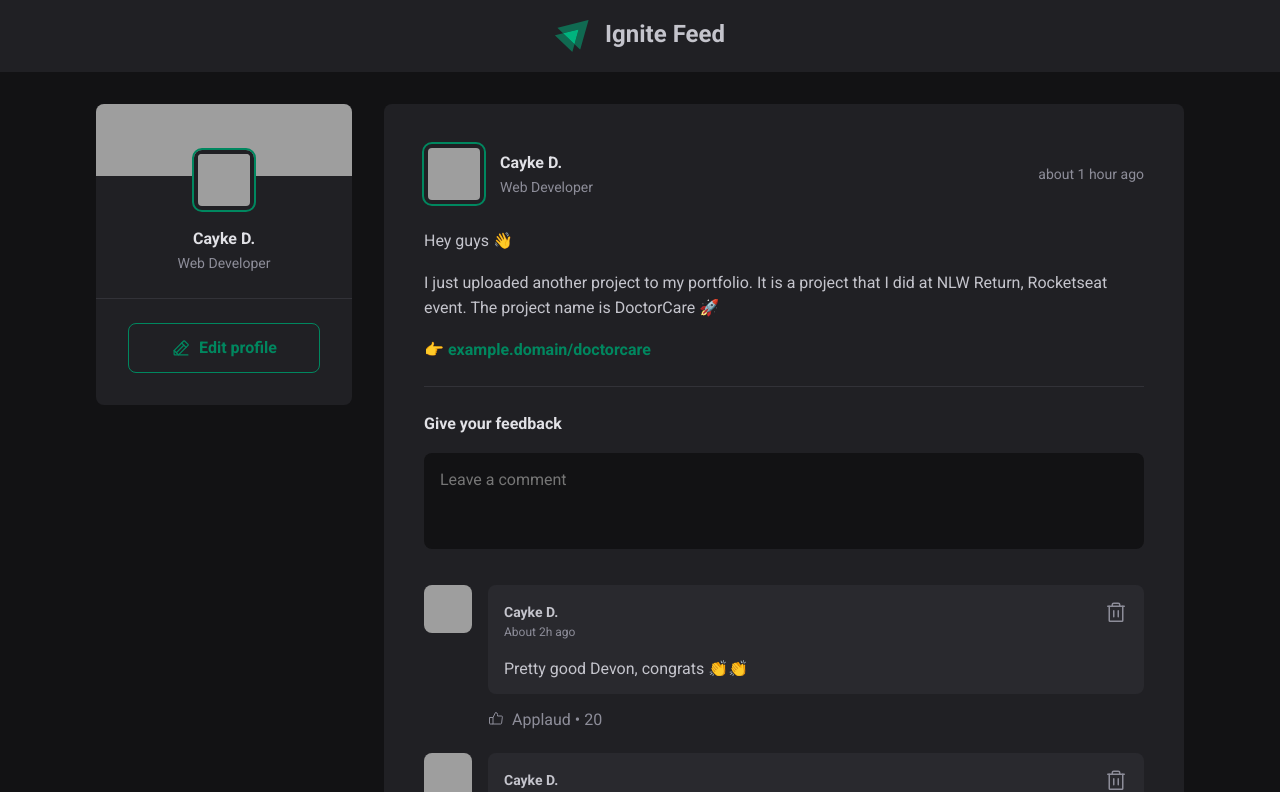
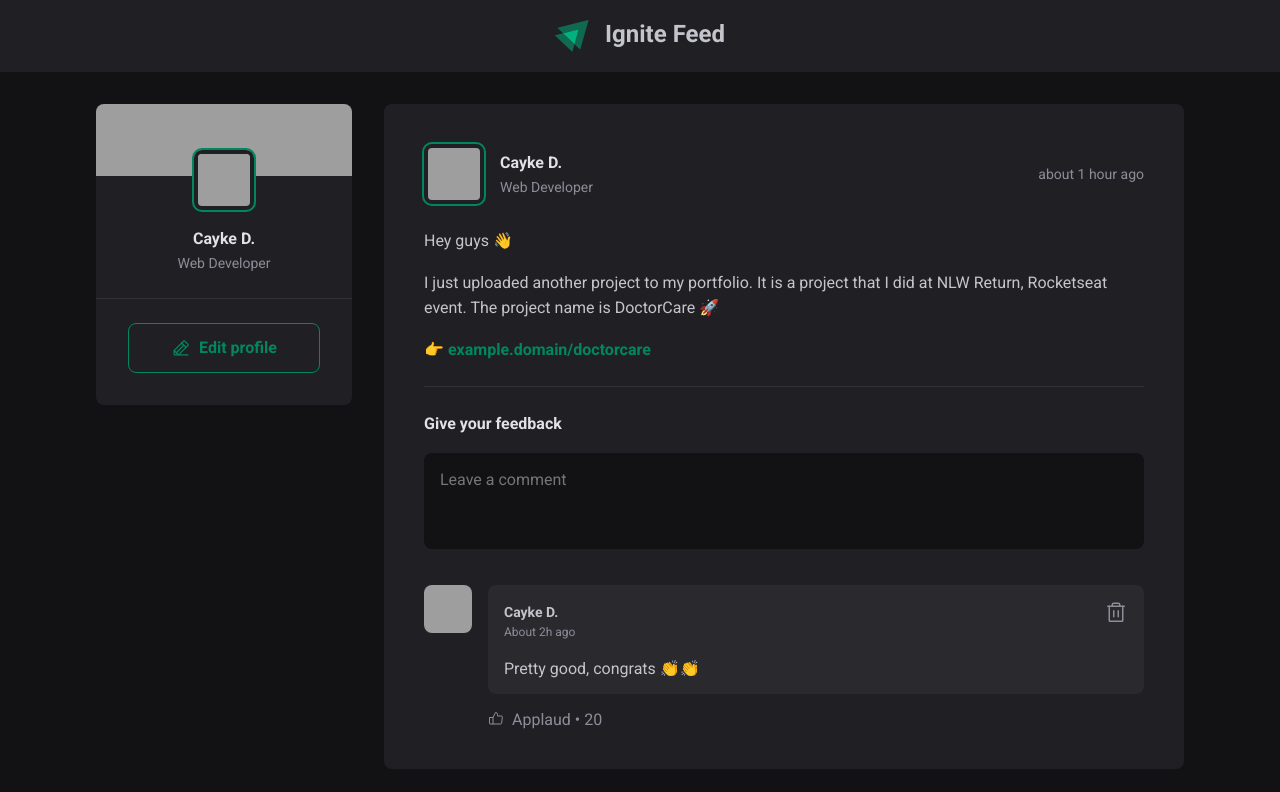
Before and after one commit to cayke1/Ignite-Feed, a React (Vite) app: page / in a window 1280 px wide. Shown: the top 792 px of the page. Built offline with nearby package versions, Linux system fonts and the light colour scheme; grey boxes are pictures that could not be loaded.

Commit message:
Add feature to insert comments in post

```diff
--- a/src/App.jsx
+++ b/src/App.jsx
@@ -57,6 +57,7 @@
           {posts.map((post) => {
             return (
               <Post
+                key={post.id}
                 author={post.author}
                 content={post.content}
                 publishedAt={post.publishedAt}
--- a/src/components/Comment.jsx
+++ b/src/components/Comment.jsx
@@ -2,7 +2,7 @@
 import styles from "../styles/Comment.module.css";
 import { Avatar } from "./Avatar";
 
-export function Comment() {
+export function Comment({ content }) {
   return (
     <div className={styles.comment}>
       <Avatar hasBorder={false} src="https://github.com/cayke1.png" />
@@ -23,7 +23,7 @@
               <Trash size={24} />
             </button>
           </header>
-          <p>Pretty good Devon, congrats 👏️👏️</p>
+          <p>{content}</p>
         </div>
 
         <footer>
--- a/src/components/Post.jsx
+++ b/src/components/Post.jsx
@@ -1,3 +1,4 @@
+import { useState } from "react";
 import { format, formatDistanceToNow } from "date-fns";
 
 import { Avatar } from "./Avatar";
@@ -6,11 +7,26 @@
 import styles from "../styles/Post.module.css";
 
 export function Post({ author, publishedAt, content }) {
+  const [comments, setComments] = useState(["Pretty good, congrats 👏️👏️"]);
+
+  const [newCommentText, setNewCommentText] = useState("");
+
   const publishedDateFormatted = format(publishedAt, "LLLL dd 'at' HH:mm'h'");
 
   const publishedDateRelativeToNow = formatDistanceToNow(publishedAt, {
     addSuffix: true,
   });
+
+  function handleNewCommentChange() {
+    setNewCommentText(event.target.value);
+  }
+
+  function handleCreateNewComment() {
+    event.preventDefault();
+
+    setComments([...comments, newCommentText]);
+    setNewCommentText("");
+  }
 
   return (
     <article className={styles.post}>
@@ -34,10 +50,10 @@
       <div className={styles.content}>
         {content.map((line) => {
           if (line.type === "paragraph") {
-            return <p>{line.content}</p>;
+            return <p key={line.content}>{line.content}</p>;
           } else if (line.type === "link") {
             return (
-              <p>
+              <p key={line.content}>
                 <a href="#">{line.content}</a>
               </p>
             );
@@ -45,10 +61,15 @@
         })}
       </div>
 
-      <form className={styles.commentForm}>
+      <form onSubmit={handleCreateNewComment} className={styles.commentForm}>
         <strong>Give your feedback</strong>
 
-        <textarea placeholder="Leave a comment" />
+        <textarea
+          placeholder="Leave a comment"
+          name="comment"
+          onChange={handleNewCommentChange}
+          value={newCommentText}
+        />
 
         <footer>
           <button type="submit">Publish</button>
@@ -56,9 +77,9 @@
       </form>
 
       <div className={styles.commentList}>
-        <Comment />
-        <Comment />
-        <Comment />
+        {comments.map((comment) => {
+          return <Comment content={comment} key={comment} />;
+        })}
       </div>
     </article>
   );
```
